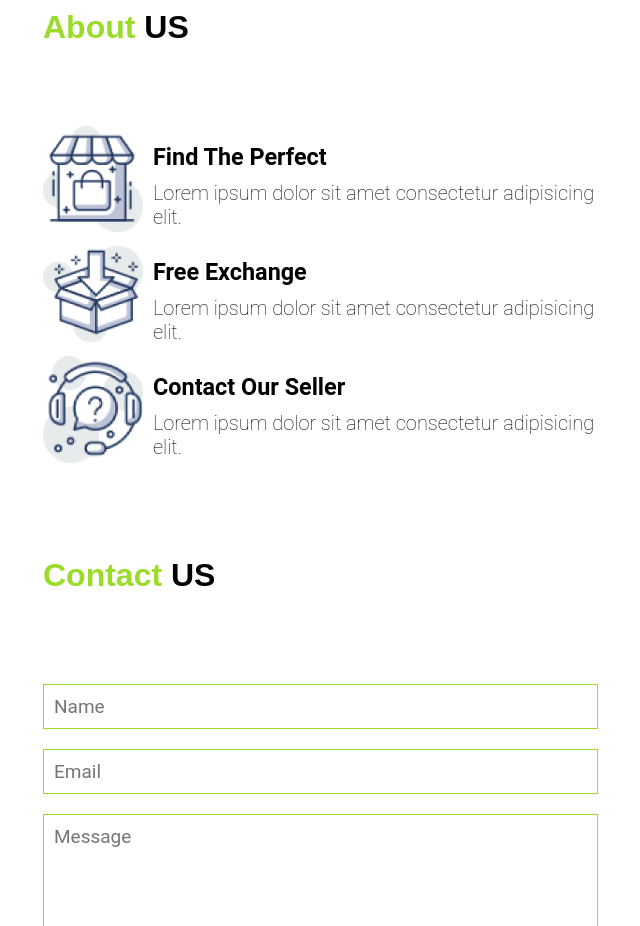
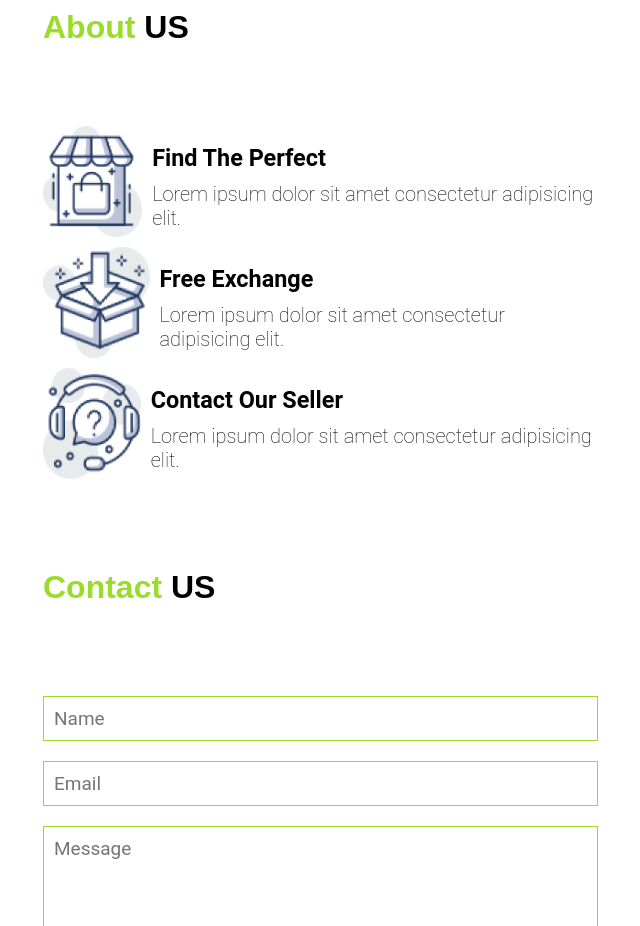
Before and after one commit to ABRARALVINIRAB/Nike-Shoes, a plain HTML site: page index.html in a window 1280 px wide. Shown: the part 1860-2786 px from the top of the page, without its empty margins (17-657 px from the left). Drawn offline with Linux system fonts and the light colour scheme.

Commit message:
responsive

```diff
--- a/style.css
+++ b/style.css
@@ -216,11 +216,11 @@ font-size: 15px;
 
 }
 .img-div{
-    /* height: 111px; */
-    max-width: 100px;
+    height: 111px;
+    max-width: 100%;
 }
 .img-div img{
-    /* height: 100%; */
+    height: 100%;
     width: 100%;
 }
 .text-div{
@@ -280,4 +280,7 @@ font-size: 15px;
         grid-template-columns: 1fr;
 
     }
+    .navbar-right ul{
+        display: none;
+    }
 }
```
